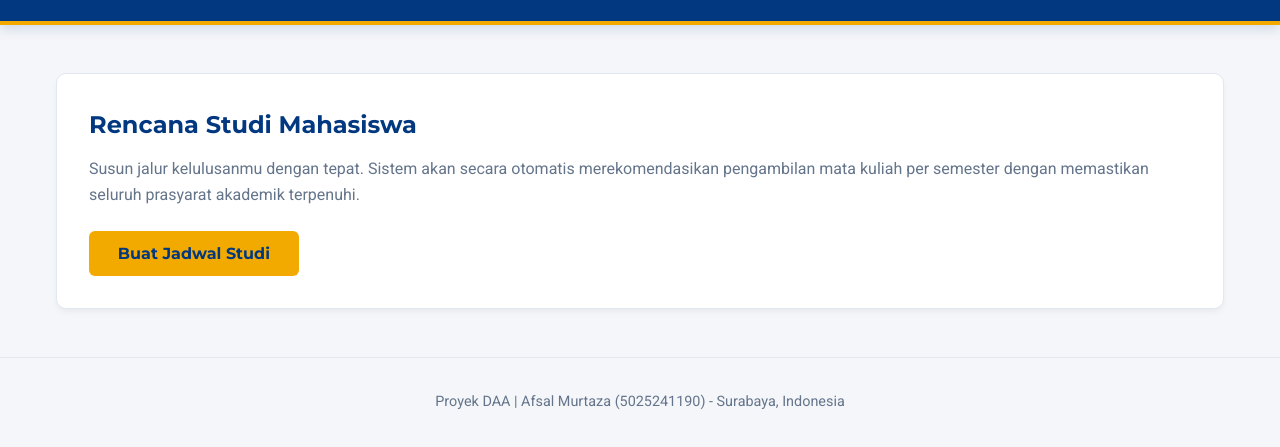
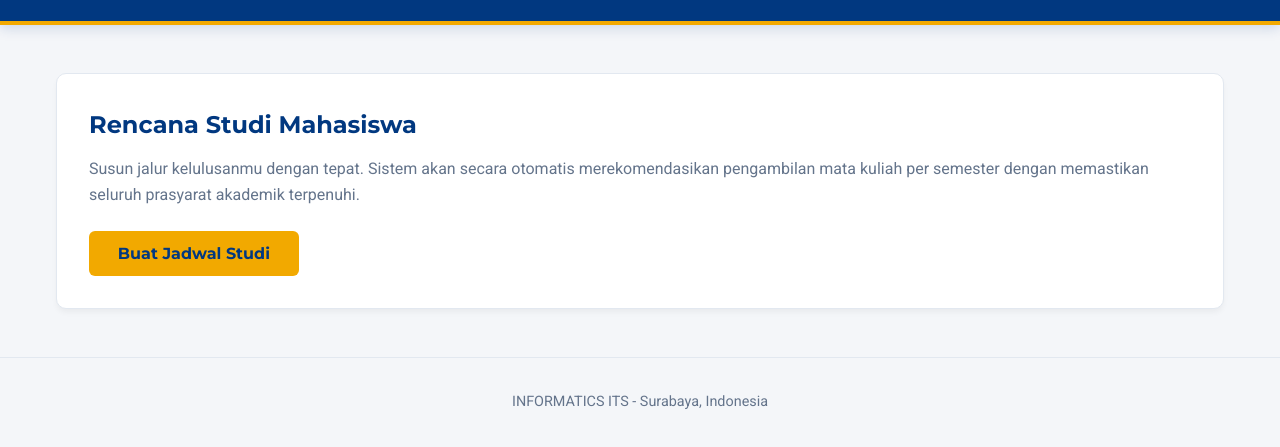
Before and after one commit to AfssL/testPAA, a plain HTML site: page frontend/index.html in a window 1280 px wide. Shown: the part 101-548 px from the top of the page. Drawn offline with Linux system fonts and the light colour scheme.

Commit message:
Update index.html

```diff
--- a/frontend/index.html
+++ b/frontend/index.html
@@ -44,7 +44,7 @@
     </main>
 
     <footer>
-        <p>Proyek DAA | Afsal Murtaza (5025241190) - Surabaya, Indonesia</p>
+        <p>INFORMATICS ITS - Surabaya, Indonesia</p>
     </footer>
 
     <script src="main.js"></script>
```
